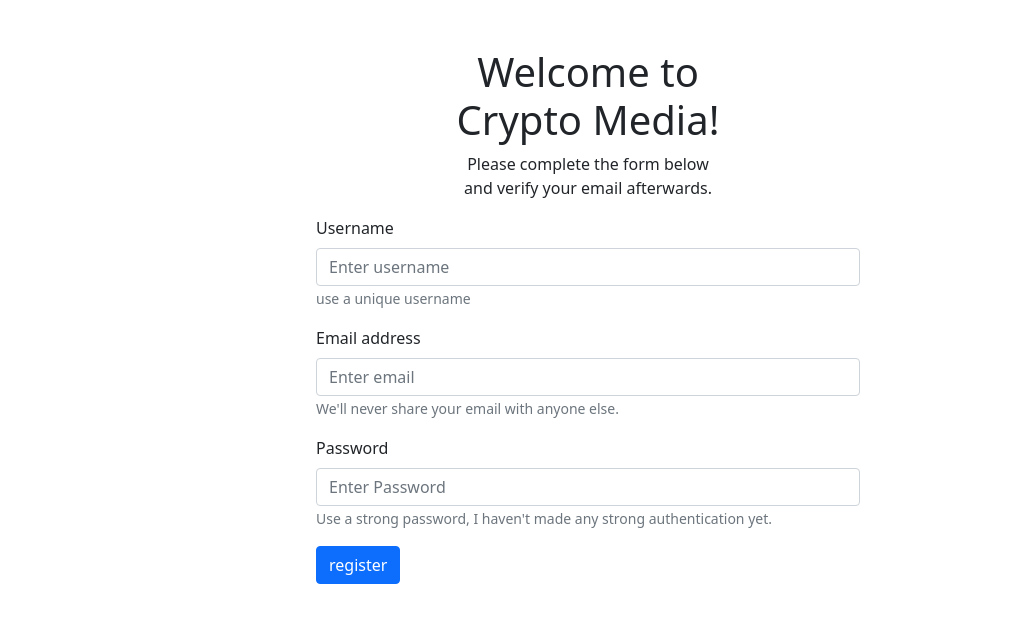
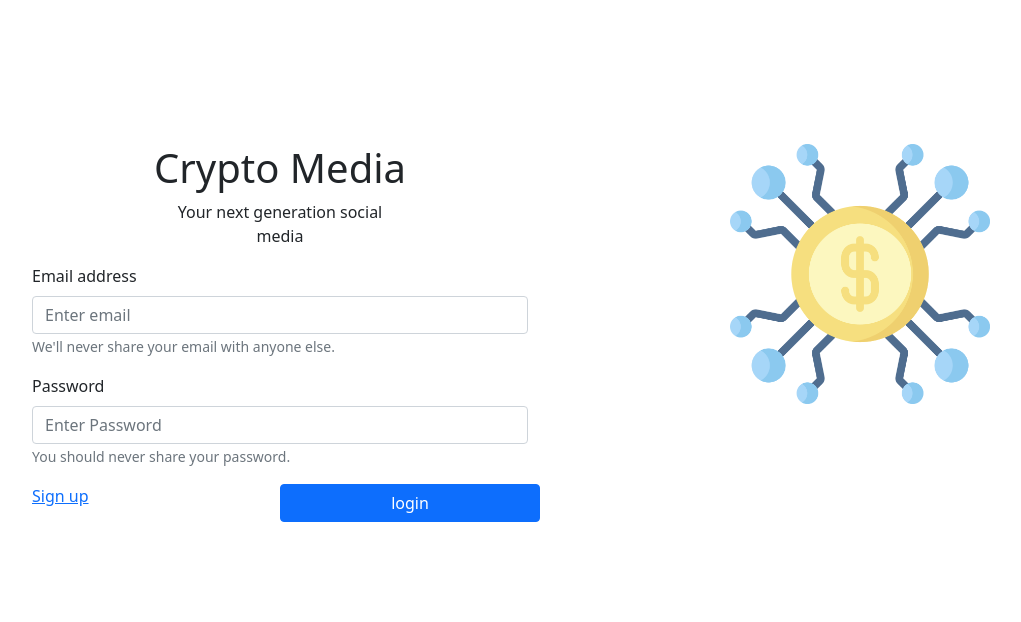
Before and after one commit to medinzz/medinzz.github.io, a React (Create React App) app: page /login in a window 1280 px wide. Shown: the top 622 px of the page, without its empty margins (52-1073 px from the left). Built offline with nearby package versions, Linux system fonts and the light colour scheme.

Commit message:
add email verification

```diff
--- /dev/null
+++ b/src/App.tsx
@@ -0,0 +1,40 @@
+import { Route, Switch,Redirect } from 'react-router-dom'
+import { useTokenCookie } from './helpers/cookie_handlers/AuthCookie'
+
+import RegisterPage from './pages/Register'
+import LoginPage from './pages/Login'
+import VerifyEmailPage from './pages/VerifyEmail'
+import HomePage from './pages/Home'
+
+const App = () => {
+
+  const [token,,] = useTokenCookie()
+  return (
+
+      /**
+       * Render is used when the certain conditions are met
+       **/
+
+    <Switch>
+      <Route exact path="/" render={() => (
+        token ?
+        (<HomePage />):
+        ( <LoginPage />)
+      )}>
+
+      </Route>
+      <Route path="/register" render={
+        () => (
+        token ?
+        (<Redirect to="/"/>) :
+        (<RegisterPage />)
+      )}>
+      </Route>
+
+      <Route path="/verify/:token" render={(props) => <VerifyEmailPage {...props} />}>
+      </Route>
+    </Switch>
+  )
+}
+
+export default App
--- a/src/index.tsx
+++ b/src/index.tsx
@@ -1,6 +1,6 @@
 import React from 'react';
 import ReactDOM from 'react-dom';
-import RegisterPage from './pages/Register';
+import App from './App';
 import reportWebVitals from './reportWebVitals';
 import { HashRouter } from 'react-router-dom';
 
@@ -10,7 +10,7 @@ import './assets/vendor/bootstrap/bootstrap.min.css'
 ReactDOM.render(
   <React.StrictMode>
   <HashRouter>
-    <RegisterPage />
+    <App />
   </HashRouter>
 </React.StrictMode>,
   document.getElementById('root')
--- /dev/null
+++ b/src/pages/Home.tsx
@@ -0,0 +1,11 @@
+import React from 'react'
+
+const HomePage = () => {
+  return (
+    <>
+      <p>Welcome!</p>
+    </>
+  )
+}
+
+export default HomePage
--- a/src/pages/Login.tsx
+++ b/src/pages/Login.tsx
@@ -6,6 +6,8 @@ import { authenticationRequestHandler } from '../helpers/api/Request'
 import { useTokenCookie, useRefreshTokenCookie } from '../helpers/cookie_handlers/AuthCookie'
 import { useUserCookie } from '../helpers/cookie_handlers/UserCookie'
 import InputComponent from '../components/forms/Input'
+import { Link } from 'react-router-dom'
+
 
 const LoginPage = (props: any) => {
 
@@ -82,10 +84,12 @@ const LoginPage = (props: any) => {
                 <Form.Check type="checkbox" label="Check me out" />
               </Form.Group>
             */}
-
-            <Button variant="primary" onClick={login}>
+            <div className="row">
+            <Link to="/register" className="col-6">Sign up</Link>
+            <Button variant="primary" className="col-6" onClick={login}>
               login
             </Button>
+            </div>
           </Form>
           <div className="col-lg-6">
             <div className="py-5 row w-100">
--- a/src/pages/Register.tsx
+++ b/src/pages/Register.tsx
@@ -4,6 +4,7 @@ import { useTokenCookie, useRefreshTokenCookie } from '../helpers/cookie_handler
 import { authenticationRequestHandler } from '../helpers/api/Request'
 import { REGISTER_MUTATION } from '../helpers/api/mutations/Authentication'
 import InputComponent from '../components/forms/Input'
+import { Link, Redirect } from 'react-router-dom'
 
 
 const RegisterPage = (props: any) => {
@@ -36,6 +37,7 @@ const RegisterPage = (props: any) => {
 
     } else {
       alert('you are already registered!')
+      return <Redirect to='/'></Redirect>
     }
   }
   return (
@@ -88,10 +90,14 @@ const RegisterPage = (props: any) => {
       inputGuide="Use a strong password, I haven't made any strong authentication yet."
     />
 
+    <div className="row">
+      <Link to="/" className="col-6">Sign in</Link>
 
-    <Button variant="primary" onClick={register}>
-      register
-    </Button>
+      <Button variant="primary" className="col-6" onClick={register}>
+        register
+      </Button>
+    </div>
+
   </Form>
   </>)
 }
--- /dev/null
+++ b/src/pages/VerifyEmail.tsx
@@ -0,0 +1,13 @@
+import React from 'react'
+
+const VerifyEmailPage = (props: any) => {
+  const verify_token = props.match.params.token
+
+  return (
+    <>
+      <p>test</p>
+    </>
+  )
+}
+
+export default VerifyEmailPage
```
